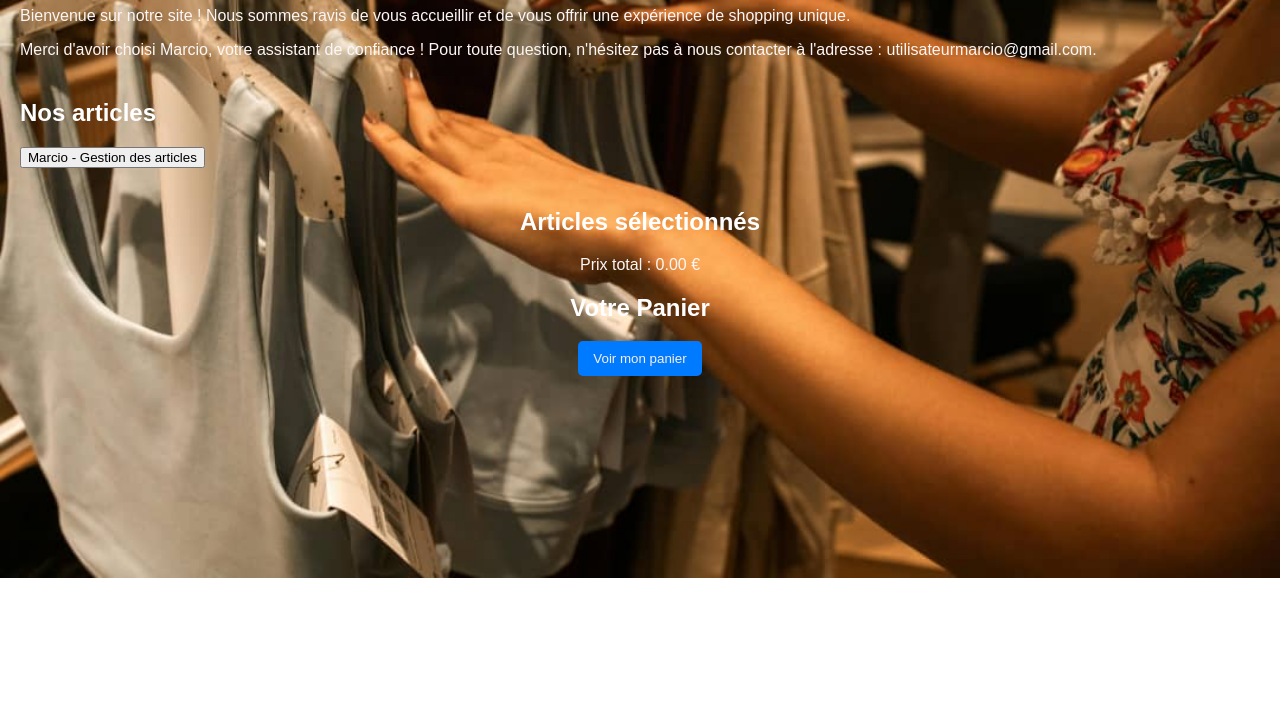
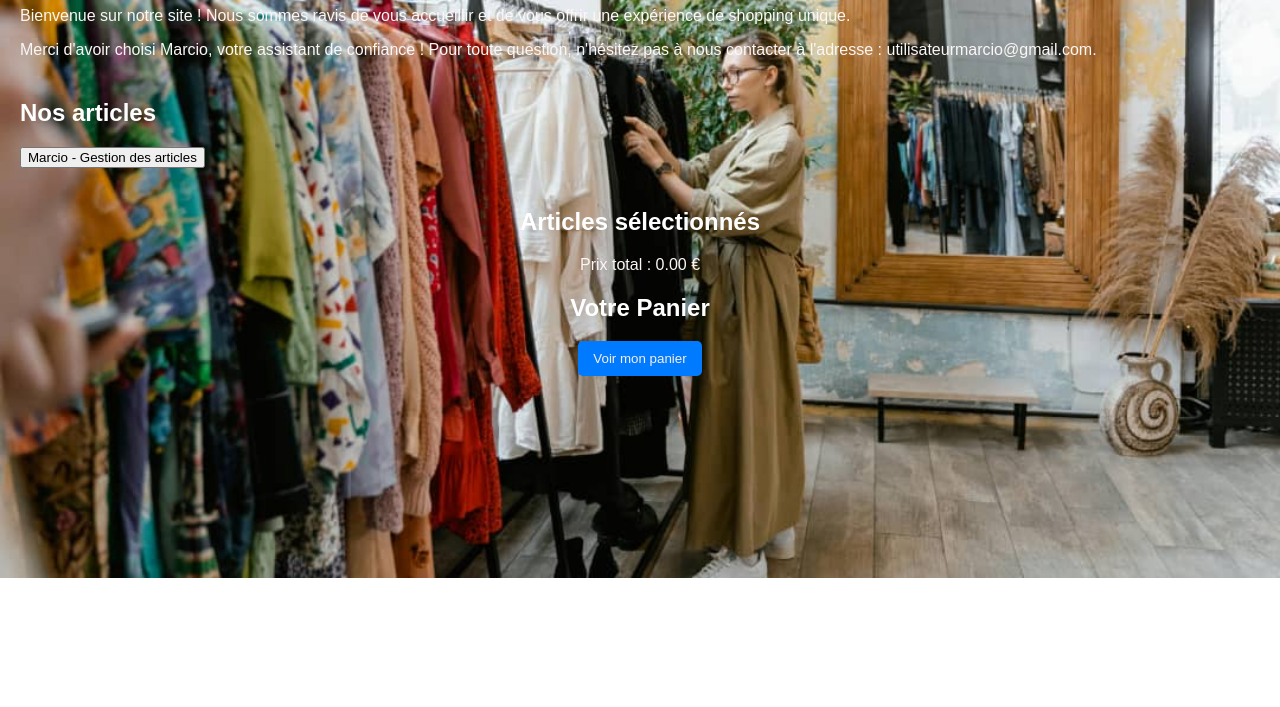
Before and after one commit to JARDO2003/THE-MARKET-OF-MARCIO, a plain HTML site: page index.html in a window 1280 px wide. Shown: the part 93-800 px from the top of the page. Drawn offline with Linux system fonts and the light colour scheme; no server answers.

Commit message:
Update styles.css
image

```diff
--- a/styles.css
+++ b/styles.css
@@ -99,7 +99,7 @@
 
 /* Fond d'écran pour index.html */
 .index-background {
-    background-image: url('image/5.jpg'); /* Remplacez par l'image de fond pour index.html */
+    background-image: url('image/4.jpg'); /* Remplacez par l'image de fond pour index.html */
     background-size: cover; /* Couvre toute la page */
     background-position: center; /* Centre l'image */
     background-repeat: no-repeat; /* Évite de répéter l'image */
```
